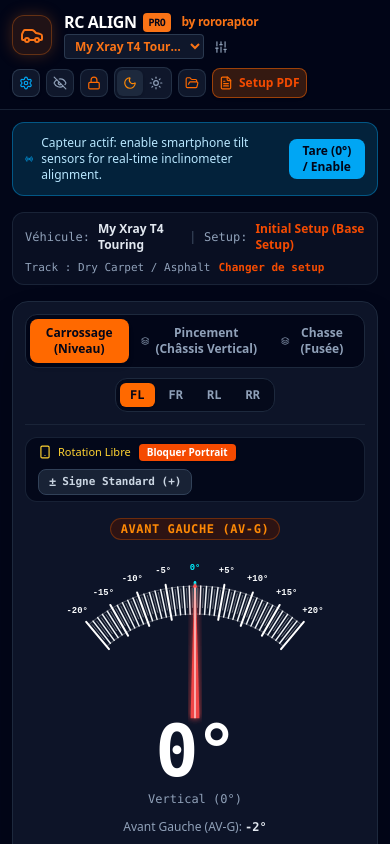
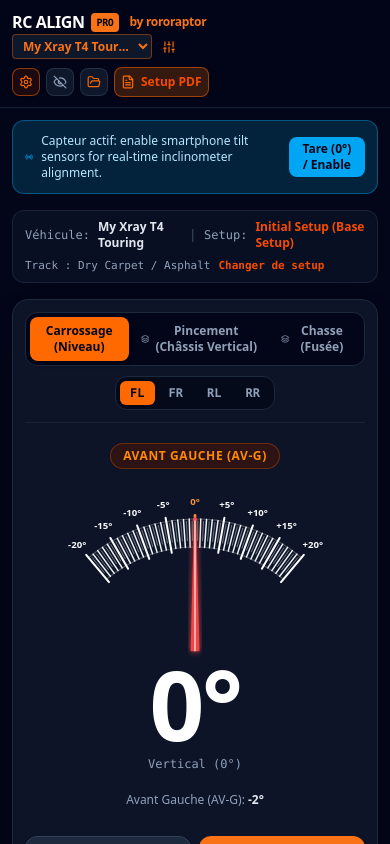
Before and after one commit to rororaptor/rc-align-pro, a React (Vite) app: page / in a window 390 px wide. Shown: the top 844 px of the page. Built offline with nearby package versions, Linux system fonts and the light colour scheme.

Commit message:
refactor: update branding to orange color scheme
- Remove unused layout elements and orientation controls
- Update UI components to use consistent orange brand palette

```diff
--- a/src/components/Header.tsx
+++ b/src/components/Header.tsx
@@ -1,14 +1,10 @@
 import React from 'react';
 import {
-  Car,
-  Sun,
-  Moon,
   Smartphone,
   Sliders,
   FolderOpen,
   Eye,
   EyeOff,
-  Lock,
   FileText,
   Settings as SettingsIcon,
 } from 'lucide-react';
@@ -64,16 +60,6 @@ export const Header: React.FC<HeaderProps> = ({
       <div className="max-w-7xl mx-auto px-3 sm:px-4 py-2.5 flex items-center justify-between gap-2 sm:gap-4 flex-wrap">
         {/* Brand & Active Car */}
         <div className="flex items-center gap-3">
-          <div
-            className="w-10 h-10 rounded-xl border flex items-center justify-center shadow-[0_0_15px_rgba(249,115,22,0.25)]"
-            style={{
-              backgroundColor: `${settings?.targetColor || '#f97316'}20`,
-              borderColor: `${settings?.targetColor || '#f97316'}50`,
-              color: settings?.targetColor || '#f97316',
-            }}
-          >
-            <Car className="w-6 h-6" />
-          </div>
           <div>
             <div className="flex items-center gap-2 flex-wrap">
               <h1
@@ -101,10 +87,10 @@ export const Header: React.FC<HeaderProps> = ({
                 onChange={(e) => onSelectVehicle(e.target.value)}
                 className={`border rounded px-1.5 py-0.5 text-xs font-semibold focus:outline-none cursor-pointer max-w-[140px] sm:max-w-[200px] truncate ${
                   isSunMode
-                    ? 'bg-slate-100 border-slate-300 text-slate-900'
-                    : 'bg-slate-900 border-slate-700/80'
+                    ? 'bg-slate-100 border-orange-300 text-slate-900'
+                    : 'bg-slate-900 border-orange-500/40 focus:border-orange-500'
                 }`}
-                style={{ color: settings?.targetColor || '#fb923c' }}
+                style={{ color: settings?.targetColor || '#f97316' }}
               >
                 {vehicles.map((v) => (
                   <option key={v.id} value={v.id}>
@@ -115,13 +101,9 @@ export const Header: React.FC<HeaderProps> = ({
               <button
                 onClick={onOpenVehicleManager}
                 title="Manage vehicles and chassis setups"
-                className={`p-1 rounded transition cursor-pointer ${
-                  isSunMode
-                    ? 'hover:bg-slate-200 text-slate-600 hover:text-slate-900'
-                    : 'hover:bg-slate-800 text-slate-400 hover:text-slate-200'
-                }`}
+                className={`p-1 rounded transition cursor-pointer text-orange-500 hover:bg-orange-500/10`}
               >
-                <Sliders className="w-3.5 h-3.5" />
+                <Sliders className="w-3.5 h-3.5 text-orange-500" />
               </button>
             </div>
           </div>
@@ -129,18 +111,18 @@ export const Header: React.FC<HeaderProps> = ({
 
         {/* Action Controls */}
         <div className="flex items-center gap-1.5 sm:gap-2">
-          {/* Options Button */}
+          {/* Options Button (Roulette dentée orange) */}
           {onOpenOptionsModal && (
             <button
               onClick={onOpenOptionsModal}
               className={`p-1.5 sm:px-2.5 sm:py-1.5 rounded-lg border text-xs flex items-center gap-1.5 font-bold transition shadow-sm cursor-pointer ${
                 isSunMode
-                  ? 'bg-slate-100 hover:bg-slate-200 border-slate-300 text-slate-700'
-                  : 'bg-slate-900 border-slate-700/80 text-slate-200 hover:text-white hover:bg-slate-800'
+                  ? 'bg-orange-50 hover:bg-orange-100 border-orange-300 text-orange-700'
+                  : 'bg-orange-950/40 border-orange-500/50 text-orange-400 hover:text-orange-300 hover:bg-orange-900/50'
               }`}
               title={t.options}
             >
-              <SettingsIcon className="w-3.5 h-3.5 text-sky-500" />
+              <SettingsIcon className="w-3.5 h-3.5 text-orange-500" />
               <span className="hidden sm:inline">{t.options}</span>
             </button>
           )}
@@ -150,68 +132,16 @@ export const Header: React.FC<HeaderProps> = ({
             onClick={onToggleWakeLock}
             className={`p-1.5 sm:px-2.5 sm:py-1.5 rounded-lg border text-xs flex items-center gap-1.5 font-medium transition cursor-pointer ${
               isWakeLocked
-                ? 'bg-sky-950/70 border-sky-500/50 text-sky-300 shadow-[0_0_10px_rgba(56,189,248,0.2)]'
+                ? 'bg-orange-950/70 border-orange-500/50 text-orange-300 shadow-[0_0_10px_rgba(249,115,22,0.25)]'
                 : isSunMode
                 ? 'bg-slate-100 hover:bg-slate-200 border-slate-300 text-slate-700'
                 : 'bg-slate-900 border-slate-700/60 text-slate-400 hover:text-slate-200 hover:bg-slate-800'
             }`}
             title={isWakeLocked ? "Screen kept awake (WakeLock active)" : "Click to keep screen awake during pit adjustments"}
           >
-            {isWakeLocked ? <Eye className="w-3.5 h-3.5 text-sky-400" /> : <EyeOff className="w-3.5 h-3.5" />}
+            {isWakeLocked ? <Eye className="w-3.5 h-3.5 text-orange-400" /> : <EyeOff className="w-3.5 h-3.5" />}
             <span className="hidden md:inline">Screen On</span>
           </button>
-
-          {/* Screen Orientation Lock Toggle */}
-          {onToggleOrientationLock && (
-            <button
-              onClick={onToggleOrientationLock}
-              className={`p-1.5 sm:px-2.5 sm:py-1.5 rounded-lg border text-xs flex items-center gap-1.5 font-medium transition cursor-pointer ${
-                isOrientationLocked
-                  ? 'bg-orange-950/70 border-orange-500/50 text-orange-300 shadow-[0_0_10px_rgba(249,115,22,0.25)]'
-                  : isSunMode
-                  ? 'bg-slate-100 hover:bg-slate-200 border-slate-300 text-slate-700'
-                  : 'bg-slate-900 border-slate-700/60 text-slate-400 hover:text-slate-200 hover:bg-slate-800'
-              }`}
-              title={
-                isOrientationLocked
-                  ? "Screen orientation locked to portrait (prevents accidental rotation)"
-                  : "Click to lock screen orientation to portrait"
-              }
-            >
-              <Lock className="w-3.5 h-3.5 text-orange-500" />
-              <span className="hidden md:inline">{isOrientationLocked ? 'Portrait Locked' : 'Lock Portrait'}</span>
-            </button>
-          )}
-
-          {/* Theme Selector (Outdoor Sun vs OLED Dark) */}
-          <div
-            className={`flex items-center border rounded-lg p-0.5 text-xs ${
-              isSunMode ? 'bg-slate-100 border-slate-300' : 'bg-slate-900 border-slate-700/60'
-            }`}
-          >
-            <button
-              onClick={() => setTheme('dark_circuit')}
-              title="Circuit Dark Mode (High Contrast OLED)"
-              className={`p-1.5 rounded-md transition cursor-pointer ${
-                !isSunMode
-                  ? 'bg-slate-800 text-orange-400 font-semibold shadow-sm'
-                  : 'text-slate-500 hover:text-slate-900'
-              }`}
-            >
-              <Moon className="w-3.5 h-3.5" />
-            </button>
-            <button
-              onClick={() => setTheme('sun_contrast')}
-              title="Full Sun Mode (High Contrast Outdoor Visibility)"
-              className={`p-1.5 rounded-md transition cursor-pointer ${
-                isSunMode
-                  ? 'bg-amber-400 text-slate-950 font-bold shadow-sm'
-                  : 'text-slate-400 hover:text-slate-200'
-              }`}
-            >
-              <Sun className="w-3.5 h-3.5" />
-            </button>
-          </div>
 
           {/* Setups Manager */}
           <button
@@ -231,7 +161,7 @@ export const Header: React.FC<HeaderProps> = ({
           {onOpenPdfModal && (
             <button
               onClick={onOpenPdfModal}
-              className="p-1.5 sm:px-2.5 sm:py-1.5 rounded-lg bg-orange-500/20 hover:bg-orange-500/30 border border-orange-500/50 text-orange-600 dark:text-orange-300 text-xs flex items-center gap-1.5 font-bold transition shadow-sm cursor-pointer"
+              className="p-1.5 sm:px-2.5 sm:py-1.5 rounded-lg bg-orange-500/20 hover:bg-orange-500/30 border border-orange-500/50 text-orange-600 dark:text-orange-400 text-xs flex items-center gap-1.5 font-bold transition shadow-sm cursor-pointer"
               title="Generate and export complete setup sheet as official A4 PDF"
             >
               <FileText className="w-3.5 h-3.5 text-orange-500" />
--- a/src/components/MeasureView.tsx
+++ b/src/components/MeasureView.tsx
@@ -14,8 +14,6 @@ import {
   Lock,
   Unlock,
   Save,
-  Smartphone,
-  ShieldCheck,
   ArrowRight,
   ArrowLeft,
   Layers,
@@ -260,76 +258,27 @@ export const MeasureView: React.FC<MeasureViewProps> = ({
         </div>
       </div>
 
-      {/* Screen Orientation Lock & Polarity Status Bar */}
-      <div
-        className={`flex items-center justify-between rounded-xl px-3 py-1.5 mb-3 text-xs flex-wrap gap-2 border ${
-          isSunMode
-            ? 'bg-slate-100 border-slate-300 text-slate-800'
-            : 'bg-slate-950/80 border-slate-800/80 text-slate-200'
-        }`}
-      >
-        {/* Orientation Lock */}
-        <div className="flex items-center gap-2">
-          {isOrientationLocked ? (
-            <span className="flex items-center gap-1.5 text-orange-400 font-semibold text-[11px]">
-              <ShieldCheck className="w-3.5 h-3.5" />
-              <span>{t.portraitLocked}</span>
-            </span>
-          ) : (
-            <span className="flex items-center gap-1.5 text-amber-300 font-medium text-[11px]">
-              <Smartphone className="w-3.5 h-3.5" />
-              <span>{t.freeRotation}</span>
-            </span>
-          )}
-          {onLockOrientation && !isOrientationLocked && (
-            <button
-              onClick={onLockOrientation}
-              className="px-2 py-0.5 rounded bg-orange-600 hover:bg-orange-500 text-white font-bold text-[10px] transition shadow-sm"
-            >
-              {t.lockPortrait}
-            </button>
-          )}
-        </div>
-
-        {/* Polarity / Sign Invert Indicator & Quick Action */}
-        {onToggleSignReversed && (
-          <button
-            id="btn-quick-invert-sign"
-            onClick={onToggleSignReversed}
-            className={`px-2.5 py-1 rounded-lg text-[11px] font-mono font-bold transition flex items-center gap-1.5 border ${
-              isSignReversed
-                ? 'bg-purple-950/80 border-purple-500/70 text-purple-300 shadow-[0_0_10px_rgba(168,85,247,0.25)]'
-                : 'bg-slate-800/80 border-slate-700 text-slate-300 hover:text-white'
-            }`}
-            title="Invert angle sign"
-          >
-            <span className="font-extrabold text-xs">±</span>
-            <span>{isSignReversed ? t.invertedSign : t.standardSign}</span>
-          </button>
-        )}
-      </div>
-
       {/* Main Inclinometer Needle Dial & Digital Readout */}
-      <div className="flex flex-col items-center justify-center my-1 text-center relative py-1">
+      <div className="flex flex-col items-center justify-center flex-1 my-auto text-center relative py-2">
         {/* Wheel and Measurement Badge */}
-        <div className="flex items-center gap-2 mb-1">
-          <span className="text-xs font-mono font-bold uppercase tracking-wider text-orange-400 bg-orange-950/60 px-2.5 py-0.5 rounded-full border border-orange-500/30">
+        <div className="flex items-center gap-2 mb-2">
+          <span className="text-xs font-sans font-bold uppercase tracking-wider text-orange-400 bg-orange-950/60 px-3 py-1 rounded-full border border-orange-500/30">
             {wheelLabels[selectedWheel]}
           </span>
           {isHeld && (
-            <span className="flex items-center gap-1 text-[11px] font-bold uppercase px-2 py-0.5 rounded-full bg-amber-500 text-slate-950 animate-pulse">
+            <span className="flex items-center gap-1 text-[11px] font-bold uppercase px-2.5 py-1 rounded-full bg-amber-500 text-slate-950 animate-pulse">
               <Lock className="w-3 h-3" /> Frozen (Hold)
             </span>
           )}
           {isSignReversed && (
-            <span className="text-[10px] font-mono font-bold px-2 py-0.5 rounded-full bg-purple-900/60 text-purple-300 border border-purple-500/30">
+            <span className="text-[10px] font-sans font-bold px-2.5 py-1 rounded-full bg-purple-900/60 text-purple-300 border border-purple-500/30">
               ± Inverted
             </span>
           )}
         </div>
 
-        {/* Enlarged Needle Dial with curved arc from -20° to +20° and high-visibility graduation bars */}
-        <div className="w-full max-w-[480px] sm:max-w-[540px] mx-auto select-none pt-2 pb-0">
+        {/* Enlarged Needle Dial with curved arc from -20° to +20° filling screen */}
+        <div className="w-full mx-auto select-none pt-2 pb-0">
           <svg
             viewBox="0 0 460 215"
             className="w-full h-auto overflow-visible"
@@ -360,14 +309,14 @@ export const MeasureView: React.FC<MeasureViewProps> = ({
                   stroke={
                     isSunMode
                       ? t.isZero
-                        ? '#0284c7'
+                        ? '#ea580c'
                         : t.isMajor
                         ? '#0f172a'
                         : t.isInteger
                         ? '#334155'
                         : '#94a3b8'
                       : t.isZero
-                      ? '#00f0ff'
+                      ? '#fb923c'
                       : t.isMajor
                       ? '#ffffff'
                       : t.isInteger
@@ -388,14 +337,14 @@ export const MeasureView: React.FC<MeasureViewProps> = ({
                     fill={
                       isSunMode
                         ? t.isZero
-                          ? '#0284c7'
+                          ? '#ea580c'
                           : '#0f172a'
                         : t.isZero
-                        ? '#00f0ff'
+                        ? '#fb923c'
                         : '#f8fafc'
                     }
-                    fontSize="12"
-                    fontFamily="monospace"
+                    fontSize="13"
+                    fontFamily="system-ui, -apple-system, sans-serif"
                     fontWeight={t.isZero ? '900' : '700'}
                   >
                     {t.deg > 0 ? `+${t.deg}°` : `${t.deg}°`}
@@ -436,10 +385,10 @@ export const MeasureView: React.FC<MeasureViewProps> = ({
           </svg>
         </div>
 
-        {/* Big Digital Degrees Readout below the needle */}
-        <div className="relative my-1 select-none">
+        {/* Big Digital Degrees Readout below the needle (clean sans-serif, no bar in zero) */}
+        <div className="relative my-3 select-none">
           <div
-            className={`font-mono text-7xl sm:text-8xl md:text-9xl font-black tracking-tighter transition-colors duration-150 ${
+            className={`font-sans tabular-nums text-8xl sm:text-9xl md:text-[10.5rem] font-bold tracking-tight leading-none transition-colors duration-150 ${
               isHeld
                 ? 'text-amber-500'
                 : isSunMode
@@ -447,7 +396,7 @@ export const MeasureView: React.FC<MeasureViewProps> = ({
                 : 'text-white'
             }`}
           >
-            {formatAngleValue(safeAngle, settings?.valueFormat, true)}
+            {formatAngleValue(safeAngle, settings?.valueFormat, false)}
           </div>
 
           {/* Subtext description for Toe */}
@@ -509,7 +458,7 @@ export const MeasureView: React.FC<MeasureViewProps> = ({
         {/* Current Saved value on active wheel */}
         <div className={`text-xs my-2 ${isSunMode ? 'text-slate-600' : 'text-slate-400'}`}>
           {wheelLabels[selectedWheel]}:{' '}
-          <span className={`font-mono font-bold ${isSunMode ? 'text-slate-900' : 'text-slate-200'}`}>
+          <span className={`font-sans tabular-nums font-bold ${isSunMode ? 'text-slate-900' : 'text-slate-200'}`}>
             {currentSavedVal !== null
               ? formatAngleValue(currentSavedVal, settings?.valueFormat, true)
               : '--'}
--- a/src/utils/exportPdf.ts
+++ b/src/utils/exportPdf.ts
@@ -64,8 +64,8 @@ export function generateSetupPdf(
 
   // Colors
   const darkBg = [15, 23, 42];       // slate-900
-  const emerald = [16, 185, 129];     // emerald-500
-  const emeraldDark = [6, 78, 59];    // emerald-900
+  const orange = [249, 115, 22];     // orange-500
+  const orangeDark = [154, 52, 18];   // orange-800
   const slateText = [51, 65, 85];     // slate-700
   const slateLight = [241, 245, 249]; // slate-100
   const slateBorder = [203, 213, 225];// slate-300
@@ -81,8 +81,8 @@ export function generateSetupPdf(
   doc.setFillColor(darkBg[0], darkBg[1], darkBg[2]);
   doc.roundedRect(marginX, headerY, contentWidth, headerHeight, 2, 2, 'F');
 
-  // Emerald accent left bar
-  doc.setFillColor(emerald[0], emerald[1], emerald[2]);
+  // Orange accent left bar
+  doc.setFillColor(orange[0], orange[1], orange[2]);
   doc.rect(marginX, headerY, 3.5, headerHeight, 'F');
 
   // Title Text
@@ -92,7 +92,7 @@ export function generateSetupPdf(
   doc.text('RC ALIGN PRO', marginX + 7, headerY + 7);
 
   doc.setFontSize(8);
-  doc.setTextColor(16, 185, 129);
+  doc.setTextColor(249, 115, 22);
   doc.setFont('helvetica', 'bold');
   doc.text('by rororaptor', marginX + 41, headerY + 7);
 
@@ -191,7 +191,7 @@ export function generateSetupPdf(
   // Travel direction banner
   doc.setFont('helvetica', 'bold');
   doc.setFontSize(6.5);
-  doc.setTextColor(16, 185, 129);
+  doc.setTextColor(249, 115, 22);
   doc.text('FRONT (DIRECTION OF TRAVEL ^)', marginX + contentWidth / 2, schematicY + 6.5, { align: 'center' });
 
   // Center chassis drawing parameters
@@ -291,7 +291,7 @@ export function generateSetupPdf(
     doc.setTextColor(100, 116, 139);
     doc.text('Camber :', x + 2.5, lineY);
     doc.setFont('helvetica', 'bold');
-    doc.setTextColor(camberCheck === 'ok' ? 16 : camberCheck === 'warn' ? 217 : 100, camberCheck === 'ok' ? 140 : camberCheck === 'warn' ? 119 : 116, camberCheck === 'ok' ? 90 : 6);
+    doc.setTextColor(camberCheck === 'ok' ? 234 : camberCheck === 'warn' ? 217 : 100, camberCheck === 'ok' ? 88 : camberCheck === 'warn' ? 119 : 116, camberCheck === 'ok' ? 12 : 6);
     doc.text(formatAngle(data.camber), x + boxW - 2.5, lineY, { align: 'right' });
 
     // Toe Line
@@ -300,7 +300,7 @@ export function generateSetupPdf(
     doc.setTextColor(100, 116, 139);
     doc.text('Toe :', x + 2.5, lineY);
     doc.setFont('helvetica', 'bold');
-    doc.setTextColor(toeCheck === 'ok' ? 16 : toeCheck === 'warn' ? 217 : 100, toeCheck === 'ok' ? 140 : toeCheck === 'warn' ? 119 : 116, toeCheck === 'ok' ? 90 : 6);
+    doc.setTextColor(toeCheck === 'ok' ? 234 : toeCheck === 'warn' ? 217 : 100, toeCheck === 'ok' ? 88 : toeCheck === 'warn' ? 119 : 116, toeCheck === 'ok' ? 12 : 6);
     doc.text(formatAngle(data.toe), x + boxW - 2.5, lineY, { align: 'right' });
 
     // Caster Line (if front) or Target Note (if rear)
@@ -310,7 +310,7 @@ export function generateSetupPdf(
       doc.setTextColor(100, 116, 139);
       doc.text('Caster :', x + 2.5, lineY);
       doc.setFont('helvetica', 'bold');
-      doc.setTextColor(casterCheck === 'ok' ? 16 : casterCheck === 'warn' ? 217 : 100, casterCheck === 'ok' ? 140 : casterCheck === 'warn' ? 119 : 116, casterCheck === 'ok' ? 90 : 6);
+      doc.setTextColor(casterCheck === 'ok' ? 234 : casterCheck === 'warn' ? 217 : 100, casterCheck === 'ok' ? 88 : casterCheck === 'warn' ? 119 : 116, casterCheck === 'ok' ? 12 : 6);
       doc.text(formatAngle(data.caster), x + boxW - 2.5, lineY, { align: 'right' });
     } else {
       doc.setFont('helvetica', 'normal');
@@ -471,7 +471,7 @@ export function generateSetupPdf(
     doc.setFont('helvetica', 'bold');
     doc.setFontSize(7.5);
     if (camberStatus === 'ok') {
-      doc.setTextColor(16, 140, 90);
+      doc.setTextColor(234, 88, 12);
     } else if (camberStatus === 'warn') {
       doc.setTextColor(217, 119, 6);
     } else {
@@ -494,7 +494,7 @@ export function generateSetupPdf(
     doc.setFont('helvetica', 'bold');
     doc.setFontSize(7.5);
     if (toeStatus === 'ok') {
-      doc.setTextColor(16, 140, 90);
+      doc.setTextColor(234, 88, 12);
     } else if (toeStatus === 'warn') {
       doc.setTextColor(217, 119, 6);
     } else {
```
Also changed, not shown: src/components/OptionsModal.tsx (+17 -17 lines), src/components/SetupPdfModal.tsx (+23 -23 lines), src/components/SetupsHistoryModal.tsx (+10 -10 lines), src/components/WorkshopGuide.tsx (+12 -12 lines).
